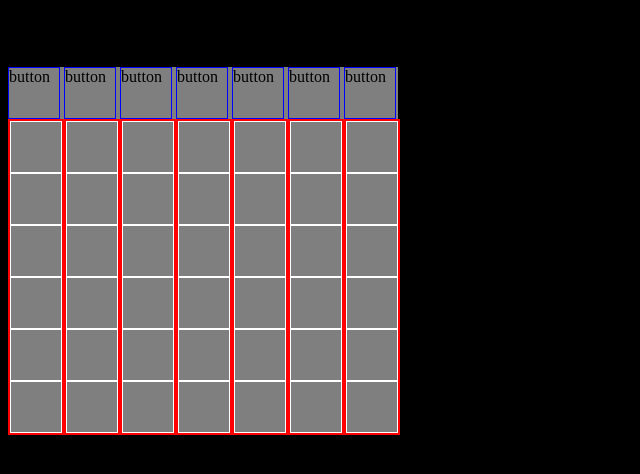
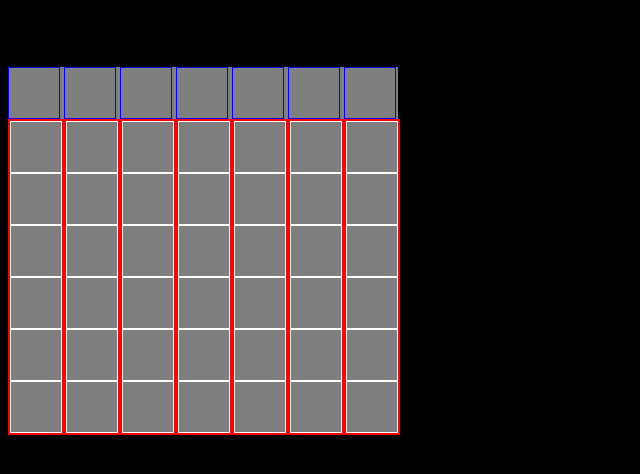
Before and after one commit to pm-moyanor/React-connect-four, a Next.js app: page /Board in a window 1280 px wide. Shown: the top 474 px of the page, without its empty margins (0-640 px from the left). Built offline with nearby package versions, Linux system fonts and the light colour scheme.

Commit message:
add clicker on top cells and planning

```diff
--- a/pages/Board.js
+++ b/pages/Board.js
@@ -16,13 +16,24 @@ export default function Board() {
     console.log(columns);
   }
   makeBoard();
+
+  function handleClick(e) {
+    console.log(e.target.id );
+  }
   return (
     <>
       <h2>Connect Four</h2>
       <div className="board">
         {columns.map((column, columnIndex) => (
-          <div className="col-button-box">
-            <div className="button">button</div>
+          <div key={`${columnIndex}.box`} className="col-button-box">
+            <div
+              key={`${columnIndex}.btn`}
+              id={`${columnIndex}.btn`}
+              className="button"
+              onClick={handleClick}
+            >
+
+            </div>
             <div key={columnIndex} className="column">
               {column.map((cell, rowIndex) => (
                 <div key={rowIndex} className="cell"></div>
@@ -34,3 +45,10 @@ export default function Board() {
     </>
   );
 }
+//todo
+
+// add className for circle red, circle blue or empty
+// add logic on click change state and toggle each classname?
+//add function isWinner to check the four consecutive states
+//add css
+//add error handling
```
